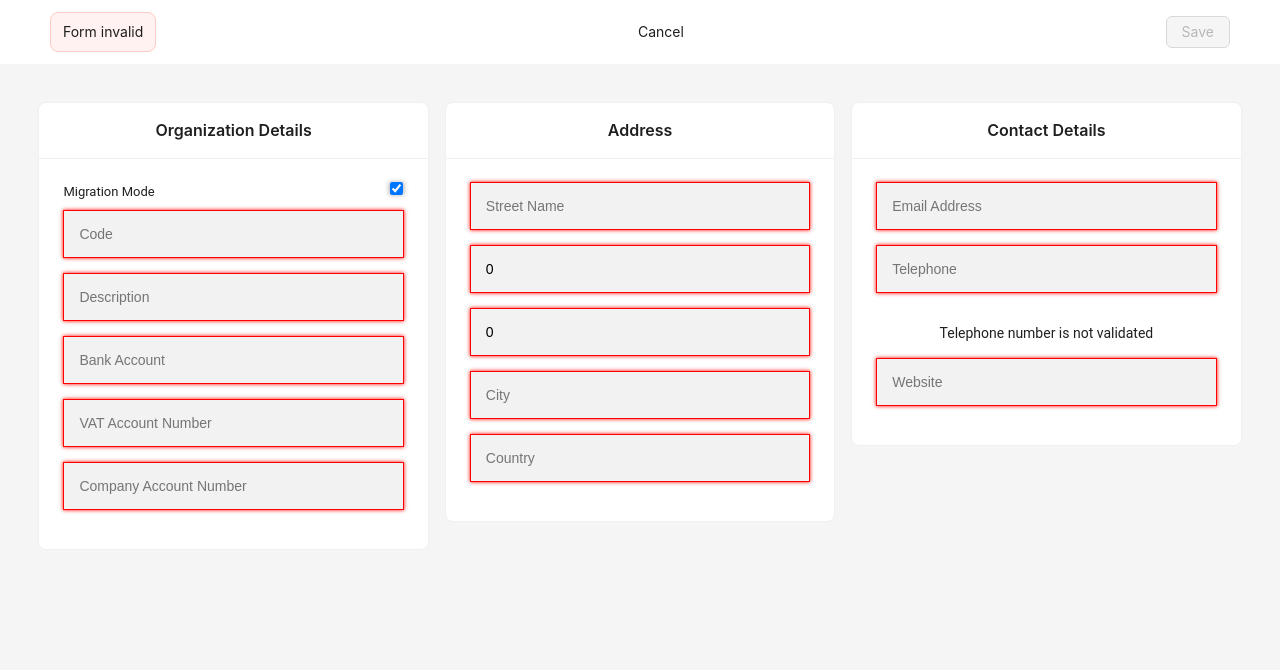
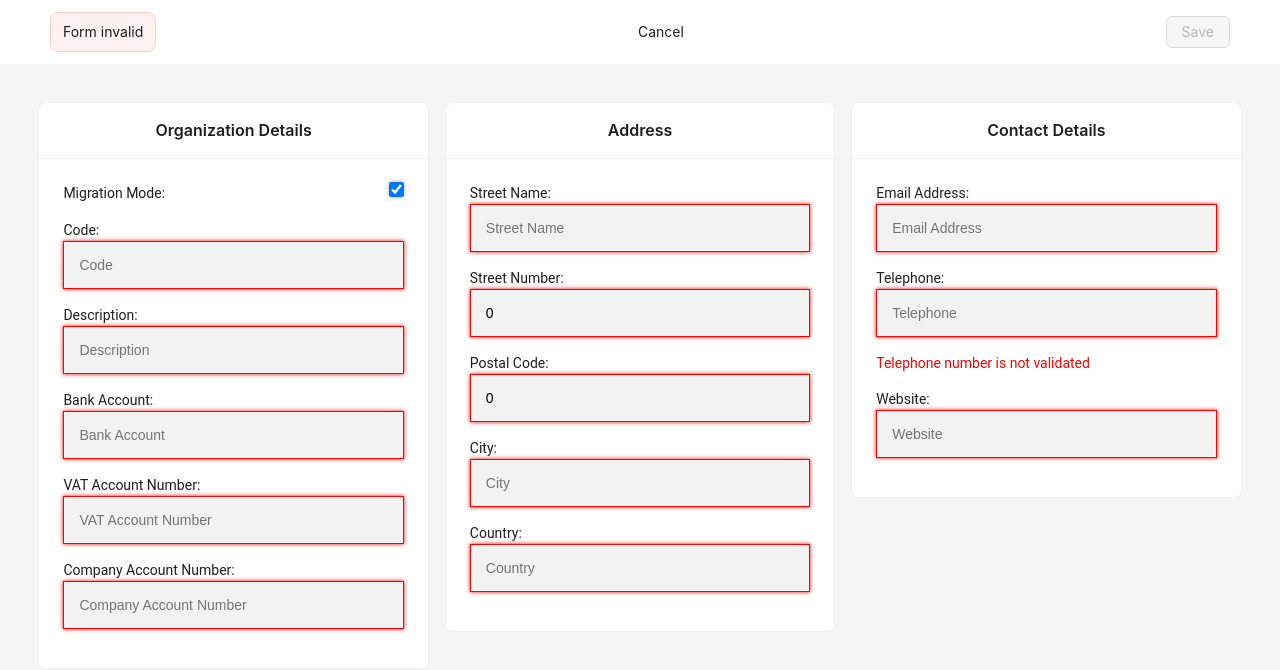
Before and after one commit to NickMarinade/task, a React (Create React App) app: page / in a window 1280 px wide. Both pictures are taken after a click on the checkbox 396 px from the left and 188 px from the top of the page. Shown: the top 670 px of the page. Built offline with nearby package versions, Linux system fonts and the light colour scheme.

Commit message:
add labels for inputs+readme

```diff
--- a/src/ConfigContext.tsx
+++ b/src/ConfigContext.tsx
@@ -32,8 +32,8 @@ export const ConfigContext = createContext<{
       country: '',
     },
   },
-  updateConfig: () => {},
-  resetConfig: () => {},
+  updateConfig: () => { },
+  resetConfig: () => { },
   touched: false,
   isFieldValid: () => true,
 });
@@ -46,6 +46,7 @@ export const ConfigProvider: React.FC<ConfigProviderProps> = ({ children }) => {
     bankAccount: '',
     vatAccountNumber: '',
     companyAccountNumber: '',
+
     contactDetails: {
       emailAddress: '',
       telephone: '',
--- a/src/pages/organisation-cfg/config-body/cards/AddressCard.tsx
+++ b/src/pages/organisation-cfg/config-body/cards/AddressCard.tsx
@@ -20,6 +20,7 @@ const AddressCard = () => {
   return (
     <Card title='Address'>
       <div className={css['inputs']}>
+        <label htmlFor="streetName">Street Name:</label>
         <input
           type='text'
           name='streetName'
@@ -28,6 +29,7 @@ const AddressCard = () => {
           placeholder='Street Name'
           className={!isFieldValid('streetName') ? css.invalidInput : ''}
         />
+        <label htmlFor="streetNumber">Street Number:</label>
         <input
           type='number'
           name='streetNumber'
@@ -36,6 +38,7 @@ const AddressCard = () => {
           placeholder='Street Number'
           className={!isFieldValid('streetNumber') ? css.invalidInput : ''}
         />
+        <label htmlFor="postalCode">Postal Code:</label>
         <input
           type='number'
           name='postalCode'
@@ -44,6 +47,7 @@ const AddressCard = () => {
           placeholder='Postal Code'
           className={!isFieldValid('postalCode') ? css.invalidInput : ''}
         />
+        <label htmlFor="city">City:</label>
         <input
           type='text'
           name='city'
@@ -52,6 +56,7 @@ const AddressCard = () => {
           placeholder='City'
           className={!isFieldValid('city') ? css.invalidInput : ''}
         />
+        <label htmlFor="country">Country:</label>
         <input
           type='text'
           name='country'
--- a/src/pages/organisation-cfg/config-body/cards/ContactDetailsCard.tsx
+++ b/src/pages/organisation-cfg/config-body/cards/ContactDetailsCard.tsx
@@ -20,6 +20,7 @@ const ContactDetailsCard = () => {
   return (
     <Card title='Contact Details'>
       <div className={css['inputs']}>
+        <label htmlFor="emailAddress">Email Address:</label>
         <input
           type='text'
           name='emailAddress'
@@ -28,6 +29,7 @@ const ContactDetailsCard = () => {
           placeholder='Email Address'
           className={!isFieldValid('emailAddress') ? css.invalidInput : ''}
         />
+        <label htmlFor="telephone">Telephone:</label>
         <input
           type='text'
           name='telephone'
@@ -39,6 +41,7 @@ const ContactDetailsCard = () => {
         {!isFieldValid('telephone') && (
           <p>Telephone number is not validated</p>
         )}
+        <label htmlFor="website">Website:</label>
         <input
           type='text'
           name='website'
--- a/src/pages/organisation-cfg/config-body/cards/OrganizationDetailsCard.tsx
+++ b/src/pages/organisation-cfg/config-body/cards/OrganizationDetailsCard.tsx
@@ -19,7 +19,7 @@ const OrganizationDetailsCard = () => {
     <Card title='Organization Details'>
       <div className={css['inputs']}>
         <div className={css['checkboxInput']}>
-      <label>Migration Mode</label>
+          <label>Migration Mode:</label>
           <input
             type='checkbox'
             name='migrationMode'
@@ -27,6 +27,7 @@ const OrganizationDetailsCard = () => {
             onChange={handleInputChange}
           />
         </div>
+        <label htmlFor="code">Code:</label>
         <input
           type='text'
           name='code'
@@ -35,6 +36,7 @@ const OrganizationDetailsCard = () => {
           placeholder='Code'
           className={!isFieldValid('code') ? css.invalidInput : ''}
         />
+        <label htmlFor="description">Description:</label>
         <input
           type='text'
           name='description'
@@ -43,6 +45,7 @@ const OrganizationDetailsCard = () => {
           placeholder='Description'
           className={!isFieldValid('description') ? css.invalidInput : ''}
         />
+        <label htmlFor="bankAccount">Bank Account:</label>
         <input
           type='text'
           name='bankAccount'
@@ -51,6 +54,7 @@ const OrganizationDetailsCard = () => {
           placeholder='Bank Account'
           className={!isFieldValid('bankAccount') ? css.invalidInput : ''}
         />
+        <label htmlFor="vatAccountNumber">VAT Account Number:</label>
         <input
           type='text'
           name='vatAccountNumber'
@@ -59,6 +63,7 @@ const OrganizationDetailsCard = () => {
           placeholder='VAT Account Number'
           className={!isFieldValid('vatAccountNumber') ? css.invalidInput : ''}
         />
+        <label htmlFor="companyAccountNumber">Company Account Number:</label>
         <input
           type='text'
           name='companyAccountNumber'
--- a/src/pages/organisation-cfg/organisation-configuration.module.css
+++ b/src/pages/organisation-cfg/organisation-configuration.module.css
@@ -20,6 +20,7 @@
   font-family: "Roboto", sans-serif;
   display: flex;
   flex-direction: column;
+  align-items: start;
 }
 
 input {
@@ -43,13 +44,23 @@ input:focus {
   flex-direction: row;
   font-size: small;
   justify-content: space-between;
+  width: 100%;
+  margin-bottom: 15px;
+  font-size: 14px;
 }
 
 .checkboxInput input {
   width: 15px;
+  height: 15px;
+  margin: 0;
 }
 
 .invalidInput {
   border: 1px solid red;
   box-shadow: 0 0 4px red;
 }
+
+p {
+  margin-top: auto;
+  color: red;
+}
--- a/src/pages/organisation-cfg/top-section/TopSection.tsx
+++ b/src/pages/organisation-cfg/top-section/TopSection.tsx
@@ -8,7 +8,6 @@ const TopSection = () => {
   const [cancelButtonDisabled, setCancelButtonDisabled] = useState(false);
 
   const handleSave = () => {
-    // Perform save operation using config object
     updateConfig(config);
     console.log(config);
     setSaveButtonDisabled(true);
@@ -29,7 +28,6 @@ const TopSection = () => {
       companyAccountNumber,
     } = config;
 
-    // Perform validation checks
     const isContactDetailsValid =
       isFieldValid('emailAddress') &&
       isFieldValid('telephone') &&
@@ -42,7 +40,6 @@ const TopSection = () => {
       isFieldValid('city') &&
       isFieldValid('country');
 
-    // Determine overall form validity
     const isFormValid =
       migrationMode &&
       code.trim() !== '' &&
@@ -58,7 +55,11 @@ const TopSection = () => {
 
   return (
     <Space direction='horizontal'>
-      {touched && !isFormValid() && <Alert message='Form invalid' type='error' />}
+      {touched && !isFormValid() &&
+        <Alert message='Form invalid' type='error' />}
+      {touched && isFormValid() && (
+        <Alert message='Form is valid' type='success' />
+      )}
       {touched && (
         <Button type='text' onClick={handleCancel} disabled={cancelButtonDisabled}>
           Cancel
```
Also changed, not shown: 1 other file (tests, documents, lock files or other folders). Lines whose indentation alone changed are shown as unchanged.
